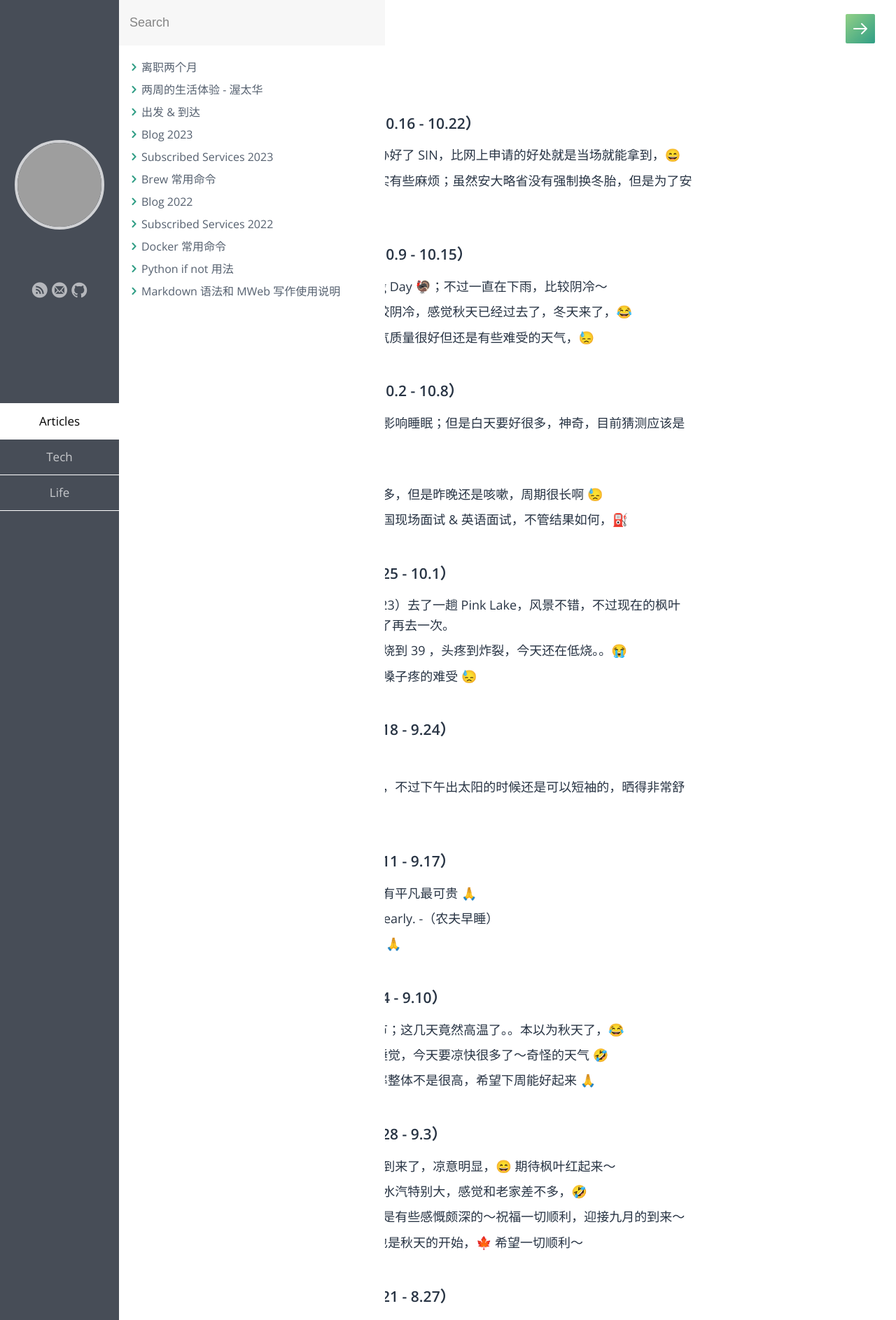
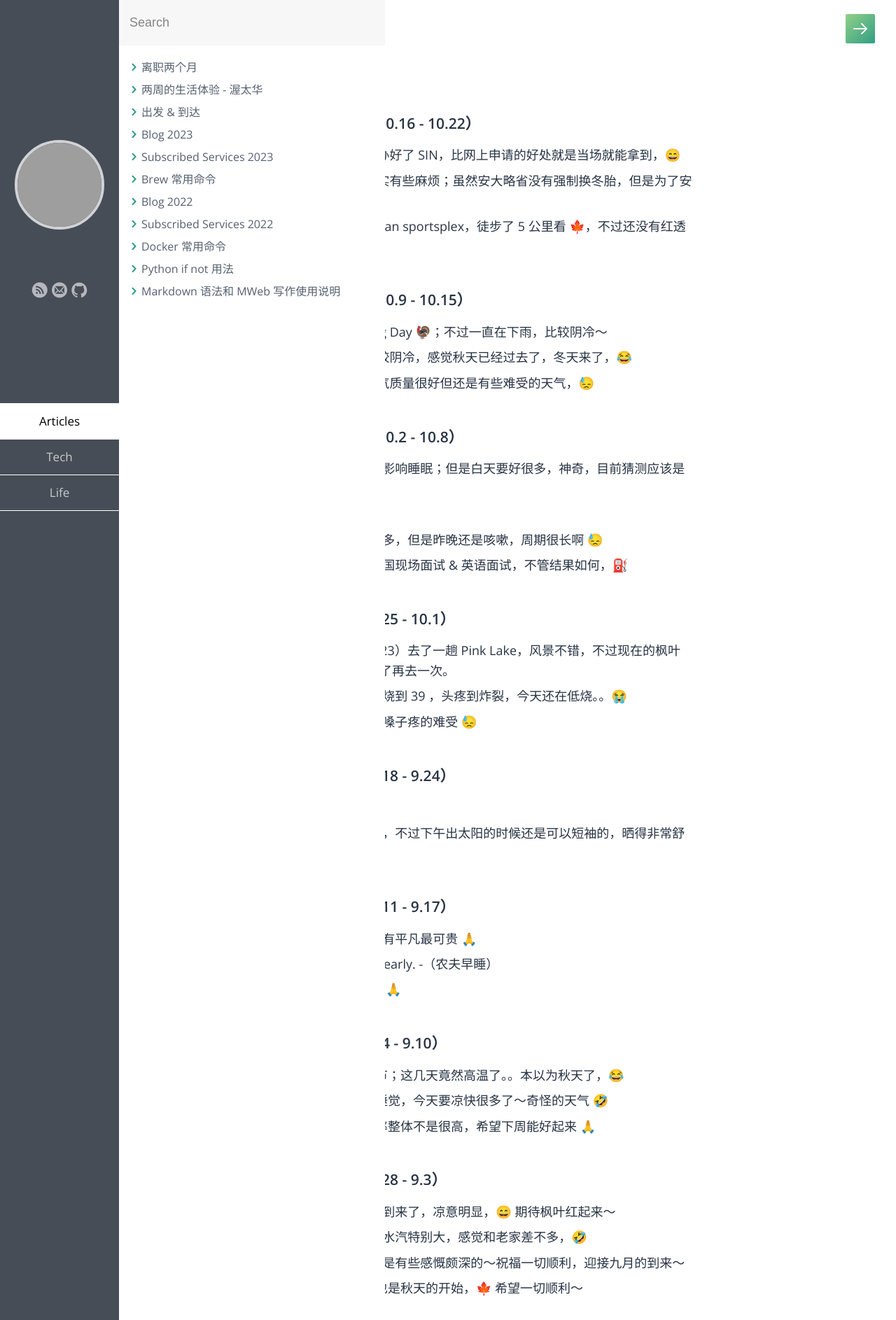
Before and after one commit to samxupeiran/samxupeiran.github.io, a Jekyll site: the page built from _posts/life/2023-01-03-my-blog.md, in a window 1280 px wide. Shown: the top 1886 px of the page at 70% size. Built offline with Jekyll 4.4.1, drawn with Linux system fonts in a browser that asks for light colours; some web fonts are replaced; some of the changed text lies outside the part shown; grey boxes are pictures that could not be loaded.

Commit message:
feat: add weekly blog 10.19

```diff
--- a/_posts/life/2023-01-03-my-blog.md
+++ b/_posts/life/2023-01-03-my-blog.md
@@ -8,7 +8,8 @@ tags: Blog
 
 - ### 2023 年 10 月 第 3 周（10.16 - 10.22）
      - 10.16 今天周一，去现场办好了 SIN，比网上申请的好处就是当场就能拿到，😄
-     - 10.18 最近在选冬胎，着实有些麻烦；虽然安大略省没有强制换冬胎，但是为了安全还是得换。
+     - 10.18 最近在选冬胎，着实有些麻烦；虽然安大略省没有强制换冬胎，但是为了安全还是得换～
+     - 10.19 今天去了一趟 nepean sportsplex，徒步了 5 公里看 🍁，不过还没有红透～
 
 - ### 2023 年 10 月 第 2 周（10.9 - 10.15）
      - 10.9 Happy Thanksgiving Day 🦃；不过一直在下雨，比较阴冷～
```
